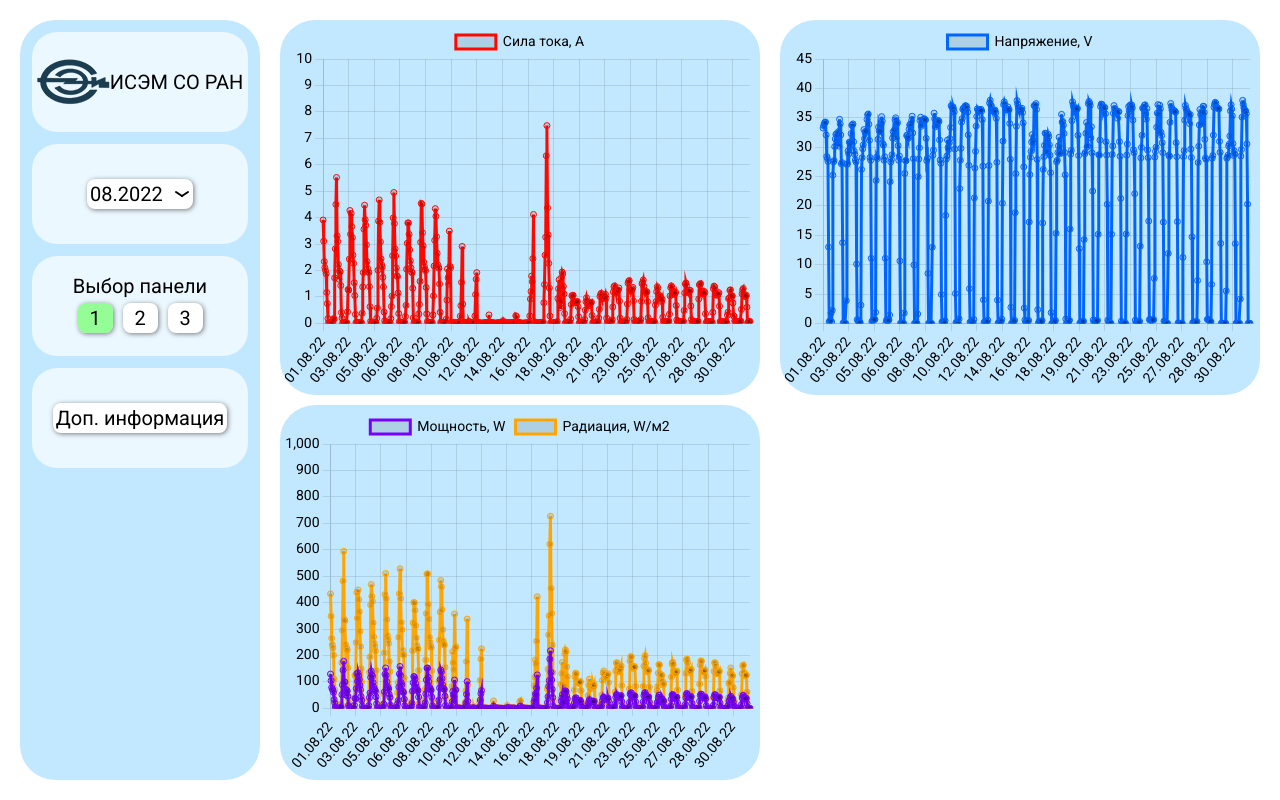
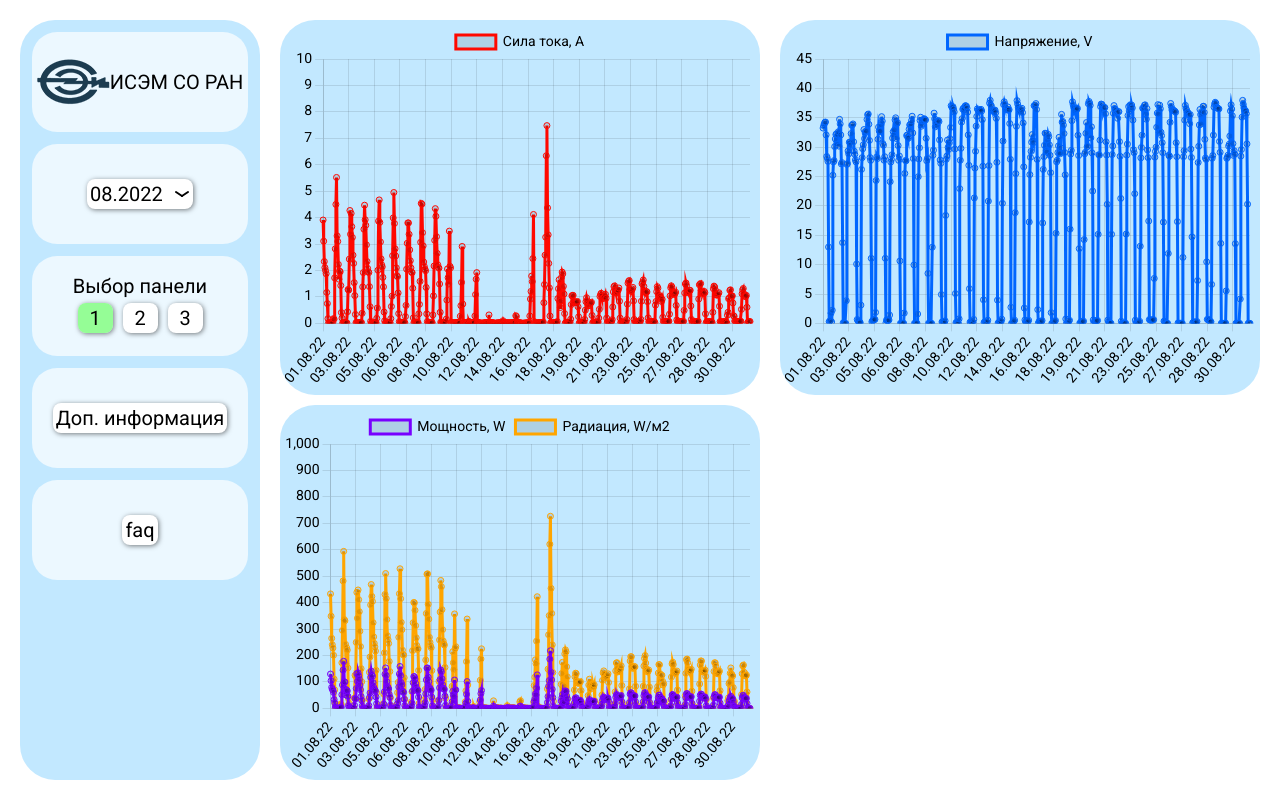
Before and after one commit to legkiy/stend-of-solar-panel, a React (Create React App) app: page / in a window 1280 px wide. Built offline with nearby package versions, Linux system fonts and the light colour scheme.

Commit message:
refactoring and added FAQ

```diff
--- a/src/components/Menu/Menu.tsx
+++ b/src/components/Menu/Menu.tsx
@@ -6,12 +6,19 @@ import isemLogo from './isemLogo.png';
 import Select from '../Select';
 import Tooltip from '../Tooltip';
 import { useDispatch, useSelector } from 'react-redux';
-import { setTooltipVisible } from '../../features/tooltip/tooltipSlice';
+import {
+  setTooltipVisibleAdditionalInf,
+  setTooltipVisibleFAQ,
+} from '../../features/tooltip/tooltipSlice';
 import { RootState } from '../../store/store';
 
 const SidePanel = () => {
   const dispatch = useDispatch();
-  const tooltipVisible = useSelector((state: RootState) => state.tooltip.tooltipVisible);
+  const tooltipVisibleAdditionalInf = useSelector(
+    (state: RootState) => state.tooltip.tooltipVisibleAdditionalInf
+  );
+  const tooltipVisibleFAQ = useSelector((state: RootState) => state.tooltip.tooltipVisibleFAQ);
+
   const menuOpen = useSelector((state: RootState) => state.menuBtn.menuOpen);
 
   const mounthFile = [];
@@ -62,12 +69,13 @@ const SidePanel = () => {
           <div>
             <button
               className="interactive-el"
-              onClick={() => dispatch(setTooltipVisible(!tooltipVisible))}
+              onClick={() => dispatch(setTooltipVisibleAdditionalInf(!tooltipVisibleAdditionalInf))}
             >
               Доп. информация
             </button>
             <Tooltip
-              tooltipName="Доп. информация"
+              dispatchFn={setTooltipVisibleAdditionalInf}
+              nameTooltip={'tooltipVisibleAdditionalInf'}
               discription={
                 <>
                   <h3>Статьи по проекту</h3>
@@ -106,6 +114,27 @@ const SidePanel = () => {
           </div>
         }
       />
+      <SideElement
+        elementInside={
+          <div>
+            <button
+              className="interactive-el"
+              onClick={() => dispatch(setTooltipVisibleFAQ(!tooltipVisibleFAQ))}
+            >
+              faq
+            </button>
+            <Tooltip
+              dispatchFn={setTooltipVisibleFAQ}
+              nameTooltip={'tooltipVisibleFAQ'}
+              discription={
+                <>
+                  <h3>faq</h3>
+                </>
+              }
+            />
+          </div>
+        }
+      />
     </div>
   );
 };
--- a/src/components/Menu/MenuBtn/MenuBtn.tsx
+++ b/src/components/Menu/MenuBtn/MenuBtn.tsx
@@ -2,7 +2,7 @@ import './MenuBtn.scss';
 import { useDispatch, useSelector } from 'react-redux';
 import { setMenuOpen } from '../../../features/menuBtn/menuBtnSlice';
 import { RootState } from '../../../store/store';
-import { setTooltipVisible } from '../../../features/tooltip/tooltipSlice';
+import { setTooltipVisibleAdditionalInf } from '../../../features/tooltip/tooltipSlice';
 
 const MenuBtn = () => {
   const dispatch = useDispatch();
@@ -22,7 +22,7 @@ const MenuBtn = () => {
     <button
       className={`menuBtn interactive-el ${menuOpen && 'menuBtn-active'}`}
       onClick={() => {
-        dispatch(setTooltipVisible(false));
+        dispatch(setTooltipVisibleAdditionalInf(false));
         dispatch(setMenuOpen(!menuOpen));
       }}
     >
--- a/src/components/Tooltip/Tooltip.tsx
+++ b/src/components/Tooltip/Tooltip.tsx
@@ -1,17 +1,18 @@
 import './Tooltip.scss';
-import { setTooltipVisible } from '../../features/tooltip/tooltipSlice';
 import { RootState } from '../../store/store';
 import { useDispatch, useSelector } from 'react-redux';
 import { ReactNode } from 'react';
+import { AnyAction } from '@reduxjs/toolkit';
 
 interface IProps {
-  tooltipName: string;
+  dispatchFn: (payload: any) => AnyAction;
+  nameTooltip: 'tooltipVisibleAdditionalInf' | 'tooltipVisibleFAQ';
   discription: ReactNode;
 }
 
-const DropDown = ({ tooltipName, discription }: IProps) => {
+const DropDown = ({ dispatchFn, nameTooltip, discription }: IProps) => {
   const dispatch = useDispatch();
-  const tooltipVisible = useSelector((state: RootState) => state.tooltip.tooltipVisible);
+  const tooltipVisible = useSelector((state: RootState) => state.tooltip[nameTooltip]);
 
   const svgSquare = 24;
   const lineLeft = 3;
@@ -31,7 +32,7 @@ const DropDown = ({ tooltipName, discription }: IProps) => {
     <div className={`tooltip`} style={tooltipVisible ? getTooltipVisible : getTooltipNoVisible}>
       <button
         className="tooltip-btn interactive-el"
-        onClick={() => dispatch(setTooltipVisible(!tooltipVisible))}
+        onClick={() => dispatch(dispatchFn(!tooltipVisible))}
       >
         <svg height={svgSquare} width={svgSquare}>
           <g
--- a/src/features/tooltip/tooltipSlice.ts
+++ b/src/features/tooltip/tooltipSlice.ts
@@ -1,18 +1,22 @@
 import { createSlice } from '@reduxjs/toolkit';
 
 const initialState = {
-  tooltipVisible: false,
+  tooltipVisibleAdditionalInf: false,
+  tooltipVisibleFAQ: false,
 };
 
 export const tooltipSlice = createSlice({
   name: 'tooltip',
   initialState,
   reducers: {
-    setTooltipVisible: (state, action) => {
-      state.tooltipVisible = action.payload;
+    setTooltipVisibleAdditionalInf: (state, action) => {
+      state.tooltipVisibleAdditionalInf = action.payload;
+    },
+    setTooltipVisibleFAQ: (state, action) => {
+      state.tooltipVisibleFAQ = action.payload;
     },
   },
 });
 
-export const { setTooltipVisible } = tooltipSlice.actions;
+export const { setTooltipVisibleAdditionalInf, setTooltipVisibleFAQ } = tooltipSlice.actions;
 export default tooltipSlice.reducer;
```
